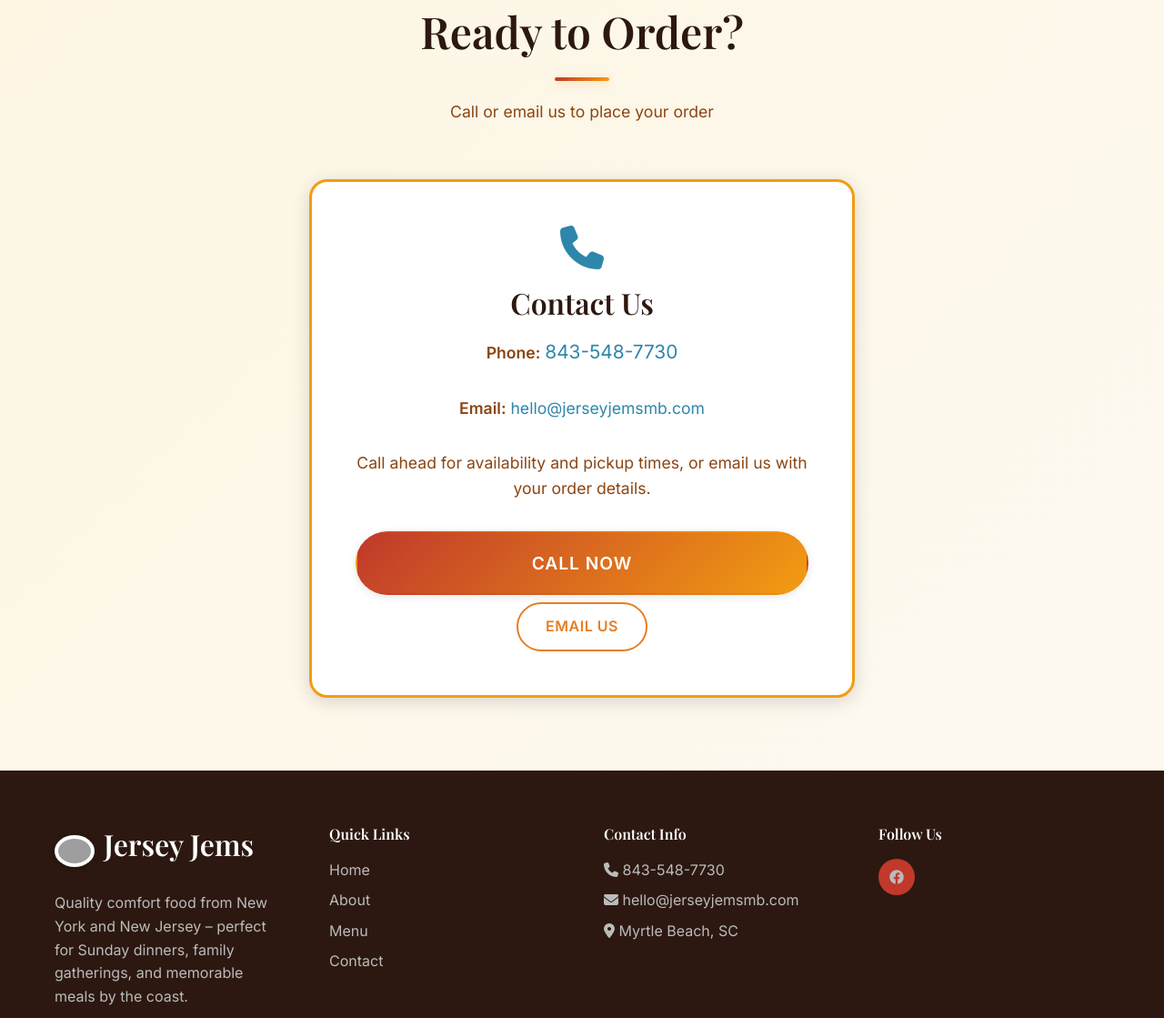
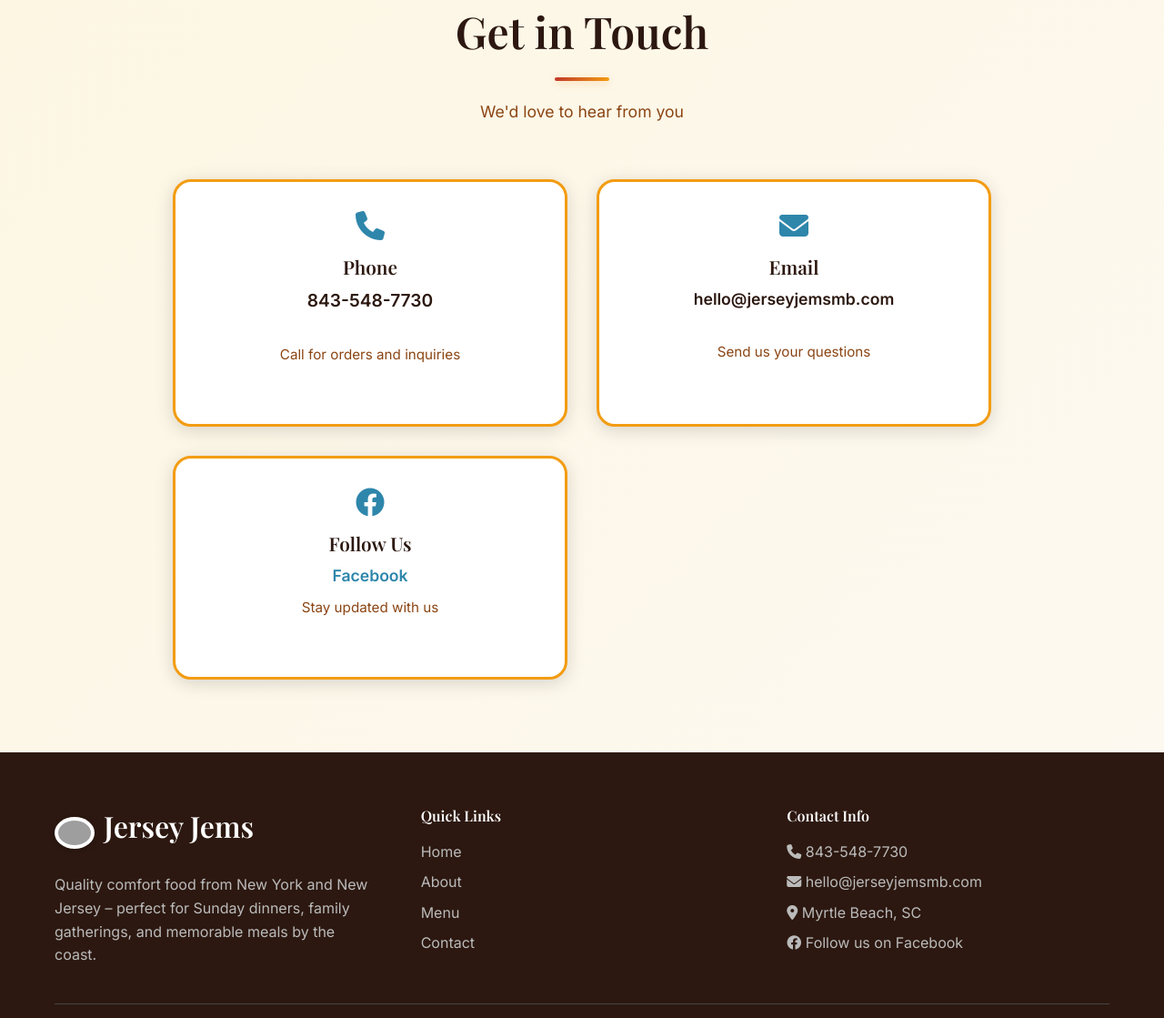
Before and after one commit to shawnlandau/Jerseyjemsprod, a plain HTML site: page index.html in a window 1280 px wide. Shown: the part 1478-2597 px from the top of the page at 91% size. Drawn offline with nearby package versions, Linux system fonts and the light colour scheme; grey boxes are pictures that could not be loaded.

Commit message:
refactor(homepage): soften hero messaging and improve contact layout
Hero Section Changes:
- Softened subtitle: removed aggressive language ('Finally', 'because you shouldn't...')
- Changed to welcoming tone: 'Discover frozen specialties from legendary Northeast kitchens'
- Updated primary CTA from 'Call to Order' to 'View Our Menu' (less pushy)
- Changed secondary button from 'View Full Menu' to 'Contact Us'
- Removed click-to-call from hero buttons

Contact Section Changes:
- Changed heading from 'Ready to Order?' to 'Get in Touch' (more welcoming)
- Changed subtitle from 'Call or email us to place your order' to 'We'd love to hear from you'
- Redesigned layout with 3-column grid for better visual balance:
  * Phone: 843-548-7730 (no click-to-call link, plain text)
  * Email: hello@jerseyjemsmb.com (no mailto link, plain text)
  * Facebook: Follow Us link with icon
- All three contact methods now have equal visual weight
- Removed action buttons ('Call Now', 'Email Us') for less aggressive approach
- Added descriptive text under each contact method

Footer Changes:
- Consolidated contact info into single section
- Removed click-to-call and mailto links (plain text)
- Added Facebook link in contact info section: 'Follow us on Facebook'
- Removed separate 'Follow Us' section (merged into Contact Info)

```diff
--- a/index.html
+++ b/index.html
@@ -88,10 +88,10 @@
         <div class="container">
             <div class="hero-content">
                 <h1 class="hero-title">Smell the Bread<br>Taste the Tradition</h1>
-                <p class="hero-subtitle">Finally, authentic NY, NJ & Philly food down South. Order authentic frozen specialties from legendary Northeast kitchens – because you shouldn't have to drive 8 hours for a decent meal.</p>
+                <p class="hero-subtitle">Authentic NY, NJ & Philly food down South. Discover frozen specialties from legendary Northeast kitchens, bringing traditional Italian flavors to Myrtle Beach.</p>
                 <div class="hero-buttons">
-                    <a href="tel:843-548-7730" class="btn btn-primary">Call to Order: 843-548-7730</a>
-                    <a href="menu/" class="btn btn-secondary">View Full Menu</a>
+                    <a href="menu/" class="btn btn-primary">View Our Menu</a>
+                    <a href="#contact" class="btn btn-secondary">Contact Us</a>
                 </div>
             </div>
         </div>
@@ -128,21 +128,28 @@
     <section id="contact" class="contact">
         <div class="container">
             <div class="section-header">
-                <h2>Ready to Order?</h2>
-                <p>Call or email us to place your order</p>
+                <h2>Get in Touch</h2>
+                <p>We'd love to hear from you</p>
             </div>
             <div class="contact-simple">
-                <div class="order-info">
-                    <div class="contact-card">
-                        <i class="fas fa-phone fa-3x" style="color: #2E86AB; margin-bottom: 1rem;"></i>
-                        <h3>Contact Us</h3>
-                        <p><strong>Phone:</strong> <a href="tel:843-548-7730" style="color: #2E86AB; text-decoration: none; font-size: 1.3rem;">843-548-7730</a></p>
-                        <p><strong>Email:</strong> <a href="mailto:hello@jerseyjemsmb.com" style="color: #2E86AB; text-decoration: none;">hello@jerseyjemsmb.com</a></p>
-                        <p style="margin-top: 1rem;">Call ahead for availability and pickup times, or email us with your order details.</p>
-                        <div style="margin-top: 1.5rem;">
-                            <a href="tel:843-548-7730" class="btn btn-primary btn-large" style="margin-right: 1rem; margin-bottom: 0.5rem;">Call Now</a>
-                            <a href="mailto:hello@jerseyjemsmb.com" class="btn btn-secondary">Email Us</a>
-                        </div>
+                <div class="order-info" style="display: grid; grid-template-columns: repeat(auto-fit, minmax(280px, 1fr)); gap: 2rem; max-width: 900px; margin: 0 auto;">
+                    <div class="contact-card" style="text-align: center; padding: 2rem;">
+                        <i class="fas fa-phone fa-2x" style="color: #2E86AB; margin-bottom: 1rem;"></i>
+                        <h3 style="margin-bottom: 0.5rem; font-size: 1.3rem;">Phone</h3>
+                        <p style="font-size: 1.2rem; font-weight: 600; color: var(--text-dark);">843-548-7730</p>
+                        <p style="margin-top: 0.5rem; color: var(--text-light); font-size: 0.95rem;">Call for orders and inquiries</p>
+                    </div>
+                    <div class="contact-card" style="text-align: center; padding: 2rem;">
+                        <i class="fas fa-envelope fa-2x" style="color: #2E86AB; margin-bottom: 1rem;"></i>
+                        <h3 style="margin-bottom: 0.5rem; font-size: 1.3rem;">Email</h3>
+                        <p style="font-size: 1.1rem; font-weight: 600; color: var(--text-dark);">hello@jerseyjemsmb.com</p>
+                        <p style="margin-top: 0.5rem; color: var(--text-light); font-size: 0.95rem;">Send us your questions</p>
+                    </div>
+                    <div class="contact-card" style="text-align: center; padding: 2rem;">
+                        <i class="fab fa-facebook fa-2x" style="color: #2E86AB; margin-bottom: 1rem;"></i>
+                        <h3 style="margin-bottom: 0.5rem; font-size: 1.3rem;">Follow Us</h3>
+                        <a href="https://www.facebook.com/share/14H35yfvq22/?mibextid=wwXIfr" target="_blank" style="font-size: 1.1rem; font-weight: 600; color: #2E86AB; text-decoration: none;">Facebook</a>
+                        <p style="margin-top: 0.5rem; color: var(--text-light); font-size: 0.95rem;">Stay updated with us</p>
                     </div>
                 </div>
             </div>
@@ -173,15 +180,10 @@
                 </div>
                 <div class="footer-section">
                     <h4>Contact Info</h4>
-                    <p><i class="fas fa-phone"></i> <a href="tel:843-548-7730" style="color: inherit; text-decoration: none;">843-548-7730</a></p>
-                    <p><i class="fas fa-envelope"></i> <a href="mailto:hello@jerseyjemsmb.com" style="color: inherit; text-decoration: none;">hello@jerseyjemsmb.com</a></p>
+                    <p><i class="fas fa-phone"></i> 843-548-7730</p>
+                    <p><i class="fas fa-envelope"></i> hello@jerseyjemsmb.com</p>
                     <p><i class="fas fa-map-marker-alt"></i> Myrtle Beach, SC</p>
-                </div>
-                <div class="footer-section">
-                    <h4>Follow Us</h4>
-                    <div class="social-links">
-                        <a href="https://www.facebook.com/share/14H35yfvq22/?mibextid=wwXIfr" target="_blank"><i class="fab fa-facebook"></i></a>
-                    </div>
+                    <p><i class="fab fa-facebook"></i> <a href="https://www.facebook.com/share/14H35yfvq22/?mibextid=wwXIfr" target="_blank" style="color: inherit; text-decoration: none;">Follow us on Facebook</a></p>
                 </div>
             </div>
             <div class="footer-bottom">
```
